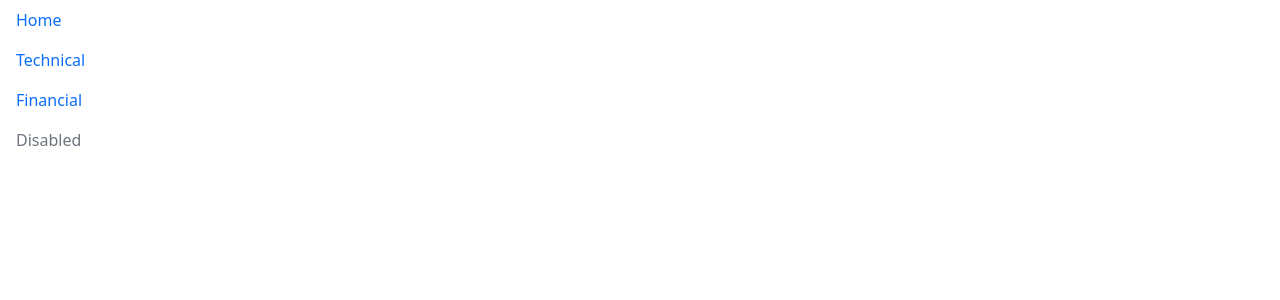
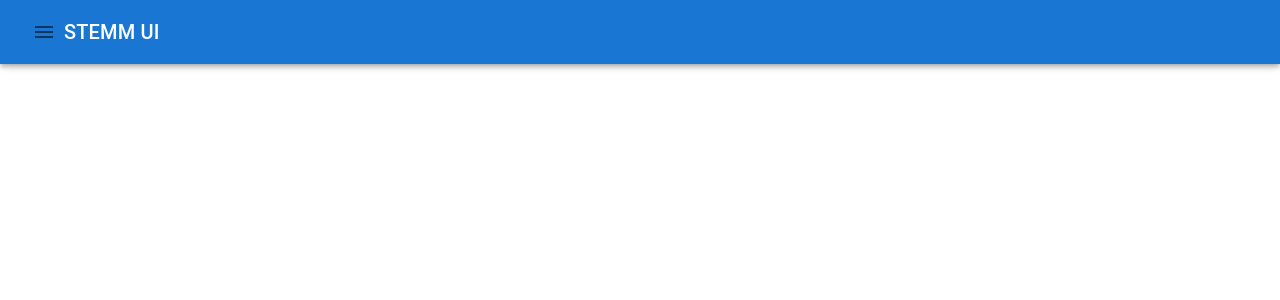
Before and after one commit to isaiahlg/stemm-ui, a React (Create React App) app: page / in a window 1280 px wide. Shown: the top 300 px of the page. Built offline with nearby package versions, Linux system fonts and the light colour scheme.

Commit message:
Restart app with material ui, create menu bar.

```diff
--- a/public/index.html
+++ b/public/index.html
@@ -5,6 +5,7 @@
     <link rel="icon" href="%PUBLIC_URL%/favicon.ico" />
     <meta name="viewport" content="width=device-width, initial-scale=1" />
     <meta name="theme-color" content="#000000" />
+    <meta name="viewport" content="initial-scale=1, width=device-width" />
     <meta
       name="description"
       content="Web site created using create-react-app"
@@ -24,7 +25,7 @@
       work correctly both with client-side routing and a non-root public URL.
       Learn how to configure a non-root public URL by running `npm run build`.
     -->
-    <title>React App</title>
+    <title>STEMM UI</title>
   </head>
   <body>
     <noscript>You need to enable JavaScript to run this app.</noscript>
--- a/src/App.js
+++ b/src/App.js
@@ -1,18 +1,82 @@
-import React from "react";
-import { Tabs, Tab, Button, Row, Col, Nav } from "react-bootstrap";
-import "bootstrap/dist/css/bootstrap.min.css";
+import React, { useState } from "react";
+import {
+  Typography,
+  Toolbar,
+  Box,
+  AppBar,
+  Drawer,
+  List,
+  ListItem,
+  ListItemIcon,
+  ListItemText,
+  IconButton,
+} from "@mui/material";
+import MenuIcon from "@mui/icons-material/Menu";
+import DashboardIcon from "@mui/icons-material/Dashboard";
+import WbSunnyIcon from "@mui/icons-material/WbSunny";
+import BatteryChargingFullIcon from "@mui/icons-material/BatteryChargingFull";
+import ChevronLeftIcon from "@mui/icons-material/ChevronLeft";
+
+import LocalAtmIcon from "@mui/icons-material/LocalAtm";
 import "./App.css";
 
 function App() {
+  const [open, setOpen] = useState(false);
+  const toggleOpen = () => {
+    setOpen(!open);
+  };
   return (
-    <Nav defaultActiveKey="/home" className="flex-column">
-      <Nav.Link href="/home">Home</Nav.Link>
-      <Nav.Link eventKey="/technical">Technical</Nav.Link>
-      <Nav.Link eventKey="/financial">Financial</Nav.Link>
-      <Nav.Link eventKey="disabled" disabled>
-        Disabled
-      </Nav.Link>
-    </Nav>
+    <Box>
+      <AppBar>
+        <Toolbar>
+          <IconButton onClick={toggleOpen}>
+            <MenuIcon />
+          </IconButton>
+          <Typography component="h1" variant="h6">
+            {" STEMM UI"}
+          </Typography>
+        </Toolbar>
+      </AppBar>
+      <Drawer open={open}>
+        <Toolbar>
+          <IconButton onClick={toggleOpen}>
+            <ChevronLeftIcon />
+          </IconButton>
+          <List>
+            <ListItem button>
+              <ListItemIcon>
+                <DashboardIcon />
+              </ListItemIcon>
+              <ListItemText primary="Dashboard" />
+            </ListItem>
+            <ListItem button>
+              <ListItemIcon>
+                <WbSunnyIcon />
+              </ListItemIcon>
+              <ListItemText primary="Solar PV" />
+            </ListItem>
+            <ListItem button>
+              <ListItemIcon>
+                <BatteryChargingFullIcon />
+              </ListItemIcon>
+              <ListItemText primary="Batteries" />
+            </ListItem>
+            <ListItem button>
+              <ListItemIcon>
+                <LocalAtmIcon />
+              </ListItemIcon>
+              <ListItemText primary="Financials 1" />
+            </ListItem>
+            <ListItem button>
+              <ListItemIcon>
+                <LocalAtmIcon />
+              </ListItemIcon>
+              <ListItemText primary="Financials 2" />
+            </ListItem>
+          </List>
+        </Toolbar>
+      </Drawer>
+    </Box>
   );
 }
 
```
Also changed, not shown: package.json (+5 -2 lines), 1 other file (tests, documents, lock files or other folders).
